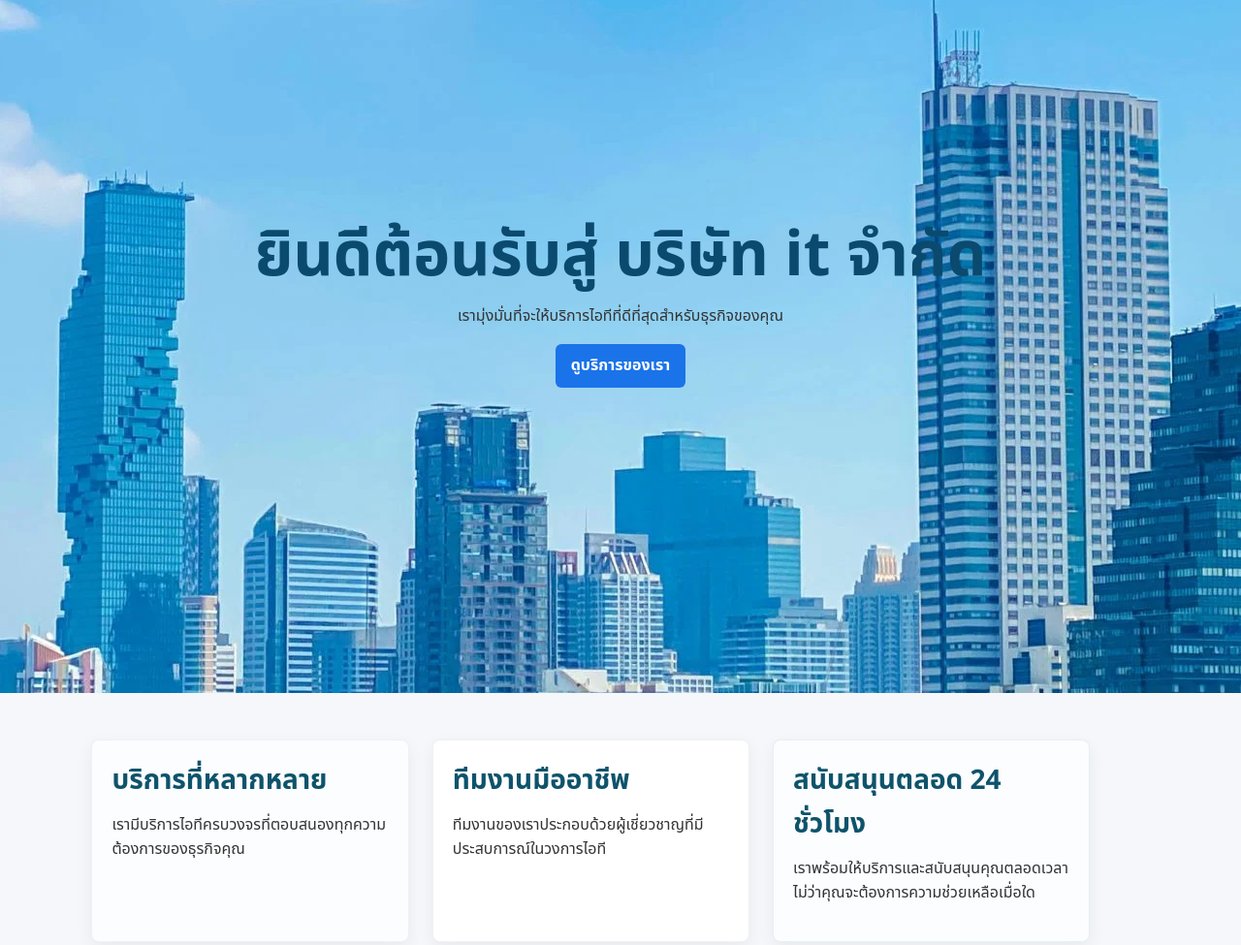
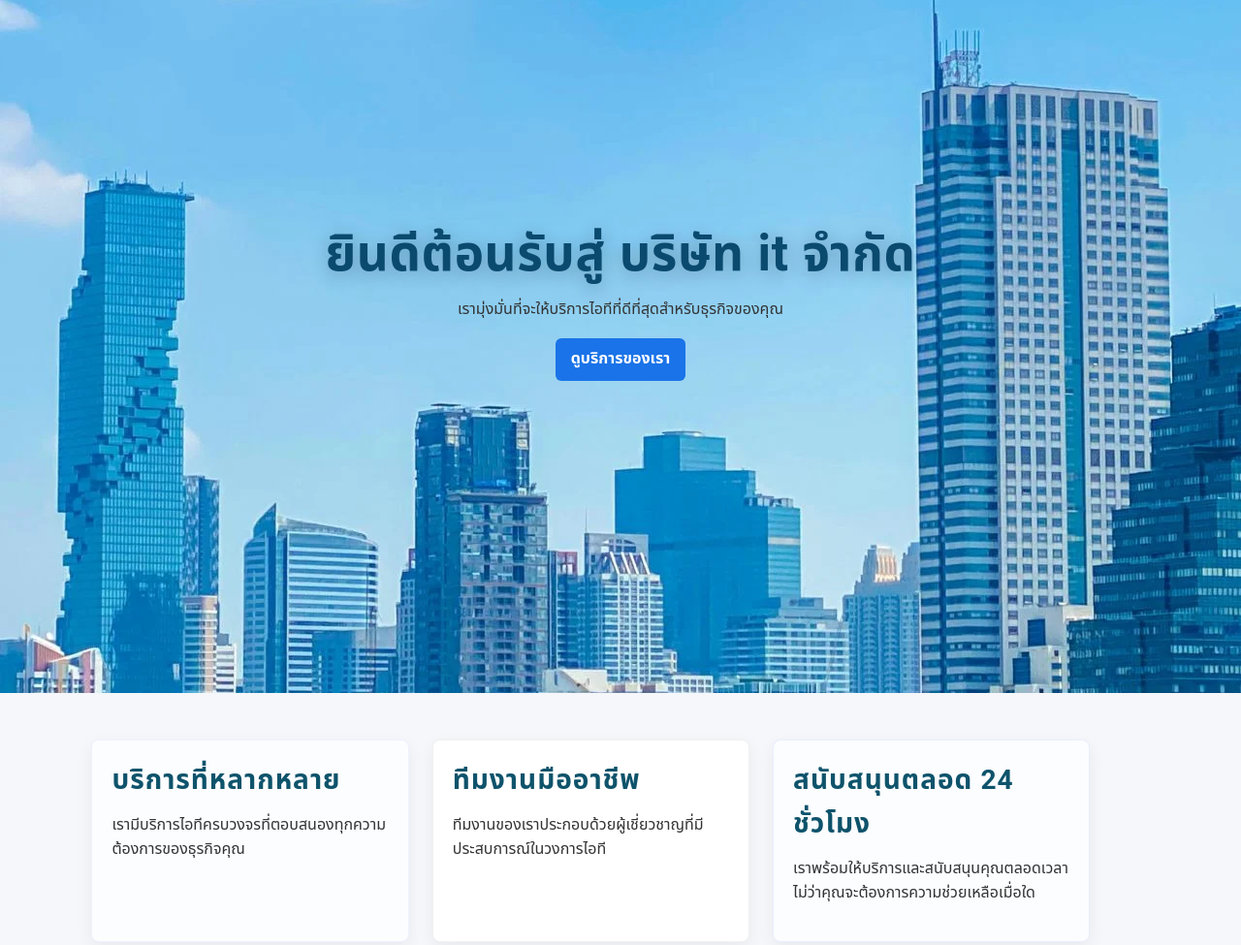
Before and after one commit to 67160196/my-business-web, a plain HTML site: page index.html in a window 1280 px wide. Shown: the part 196-1171 px from the top of the page at 97% size. Drawn offline with Linux system fonts and the light colour scheme.

Commit message:
3: Define color palette variables and typography settings

```diff
--- a/css/styles.css
+++ b/css/styles.css
@@ -4,6 +4,9 @@
 	padding: 0;
 	box-sizing: border-box;
 }
+
+/* Google Fonts: Noto Sans Thai (primary) and Roboto fallback */
+@import url('https://fonts.googleapis.com/css2?family=Noto+Sans+Thai:wght@400;600;700&family=Roboto:wght@400;600;700&display=swap');
 
 /* Root font-size for rem calculations (change to scale UI) */
 html {
@@ -12,28 +15,49 @@ html {
 
 /* Base page settings */
 body {
-	font-family: "Noto Sans Thai", "Segoe UI", Roboto, Arial, sans-serif;
-	line-height: 1.6;
+	font-family: 'Noto Sans Thai', 'Roboto', system-ui, -apple-system, 'Segoe UI', Roboto, 'Helvetica Neue', Arial, sans-serif;
+	line-height: 1.6; /* within 1.5-1.8 for readability */
 	background-color: #f5f7fa;
 	color: #222222;
 	-webkit-font-smoothing: antialiased;
 	-moz-osx-font-smoothing: grayscale;
+	font-weight: 400;
+}
+
+/* Color palette variables (hex + rgb tuples for rgba()) */
+:root {
+	--color-primary: #264de4; /* primary */
+	--color-primary-rgb: 38,77,228;
+	--color-secondary: #1fb6ff; /* secondary */
+	--color-secondary-rgb: 31,182,255;
+	--color-accent: #e44d26; /* accent */
+	--color-accent-rgb: 228,77,38;
+	--color-neutral: #111827; /* neutral */
+	--color-neutral-rgb: 17,24,39;
+	--color-muted: #6b7280;
+	--bg: #f5f7fa;
+	/* helpers */
+	--overlay: rgba(var(--color-neutral-rgb), 0.45);
+	--shadow-rgb: 15,23,42;
 }
 
 /* Headings */
 h1 {
-	font-size: 2.5rem;
+	font-size: 2.5rem; /* large page titles */
 	color: #0b4a6f;
 	line-height: 1.1;
 	margin-bottom: 0.75rem;
-	font-weight: 700;
+	font-weight: 700; /* bold */
+	letter-spacing: 0.6px;
 }
 
 h2 {
-	font-size: 1.75rem;
+	font-size: 1.75rem; /* section headings */
 	color: #0e536b;
 	margin-bottom: 0.6rem;
-	font-weight: 600;
+	font-weight: 700; /* semi-bold/ bold for emphasis */
+	text-transform: uppercase; /* optional: uppercase for section headings */
+	letter-spacing: 1px;
 }
 
 h3 {
@@ -41,6 +65,7 @@ h3 {
 	color: #134a5a;
 	margin-bottom: 0.5rem;
 	font-weight: 600;
+	letter-spacing: 0.4px;
 }
 
 h4 {
@@ -88,9 +113,11 @@ a:focus {
 }
 
 .hero h1 {
-    font-size: 5vw; /* responsive hero heading using viewport units */
-    line-height: 1.05;
-    margin-bottom: 1rem;
+	font-size: clamp(2rem, 5vw, 3.2rem); /* responsive but controlled */
+	line-height: 1.05;
+	margin-bottom: 1rem;
+	font-weight: 700;
+	text-shadow: 0 4px 18px rgba(var(--shadow-rgb), 0.25);
 }
 
 .card {
@@ -98,13 +125,13 @@ a:focus {
 	padding: 1.25rem;
 	border-radius: 8px;
 	border: 1px solid rgba(16,24,32,0.06);
-	box-shadow: 0 6px 18px rgba(16,24,40,0.06);
+	box-shadow: 0 6px 18px rgba(var(--shadow-rgb), 0.06);
 	transition: transform 160ms ease, box-shadow 160ms ease;
 }
 
 .card:hover {
 	transform: translateY(-4px);
-	box-shadow: 0 12px 30px rgba(16,24,40,0.08);
+	box-shadow: 0 12px 30px rgba(var(--shadow-rgb), 0.08);
 }
 
 .btn {
@@ -248,15 +275,15 @@ nav ul li:last-child a {
 }
 
 .section.features .card:first-child {
-	border-color: rgba(11,74,111,0.06);
+	border-color: rgba(var(--color-primary-rgb), 0.06);
 }
 
 .section.features .card:last-child {
-	border-color: rgba(11,74,111,0.08);
+	border-color: rgba(var(--color-primary-rgb), 0.08);
 }
 
 .btn:focus-visible {
-	box-shadow: 0 0 0 3px rgba(26,115,232,0.18);
+	box-shadow: 0 0 0 3px rgba(var(--color-primary-rgb), 0.18);
 }
 
 /* Features grid: use percentage widths for multi-column layout */
--- a/index.html
+++ b/index.html
@@ -3,6 +3,7 @@
 <head>
     <meta charset="UTF-8">
     <meta name="viewport" content="width=device-width, initial-scale=1.0">
+        <meta name="theme-color" content="#264de4">
     <title>บริษัท it จำกัด</title>
     <link rel="stylesheet" href="css/styles.css">
 </head>
@@ -14,7 +15,7 @@
                 <img src="images/logo.png" alt="โลโก้บริษัท">
                 <span>บริษัท it จำกัด</span>
             </div>
-
+                <nav aria-label="เมนูหลัก">
             <nav>
                 <ul>
                     <li><a href="index.html">หน้าแรก</a></li>
@@ -26,7 +27,7 @@
         </div>
     </header>
 
-    <main>
+    <main id="main">
         <section class="hero">
             <div class="container">
                 <h1>ยินดีต้อนรับสู่ บริษัท it จำกัด</h1>
```
Also changed, not shown: about.html (+3 -2 lines), contact.html (+3 -2 lines), services.html (+3 -2 lines).
